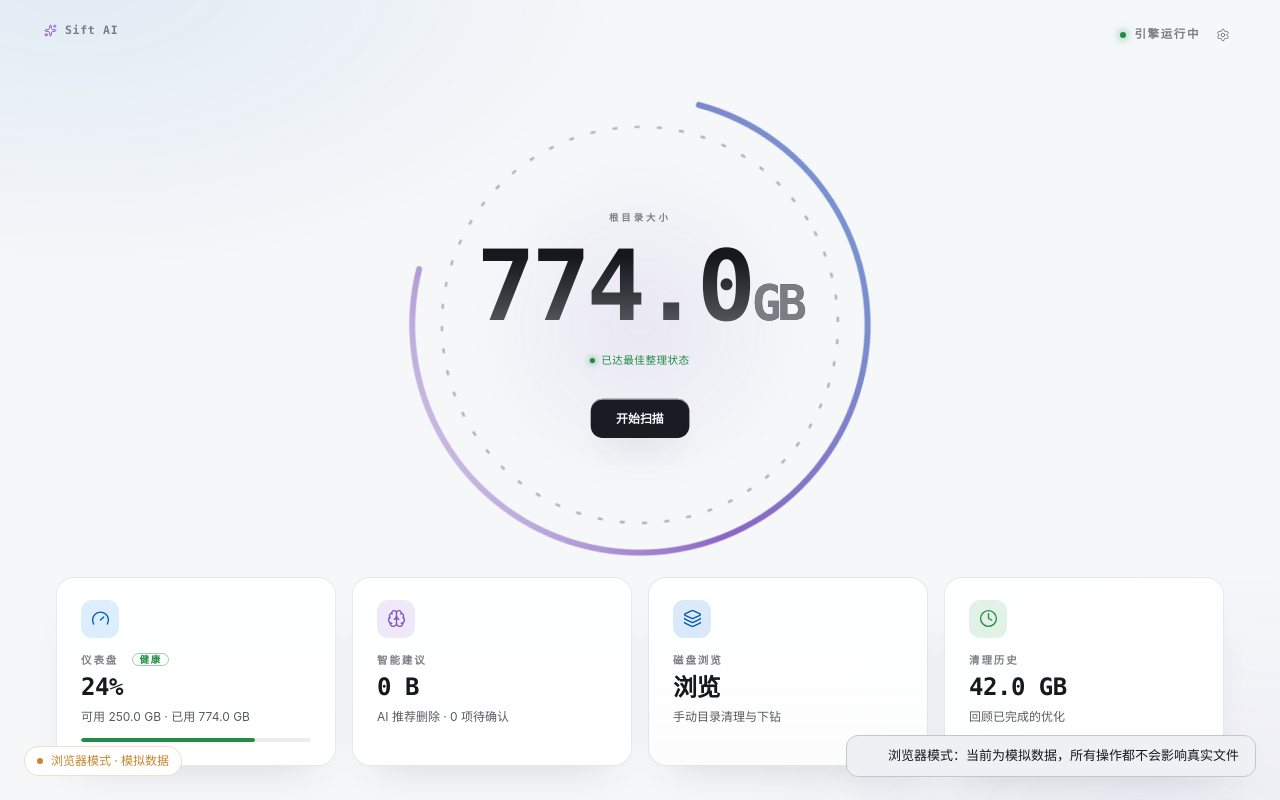
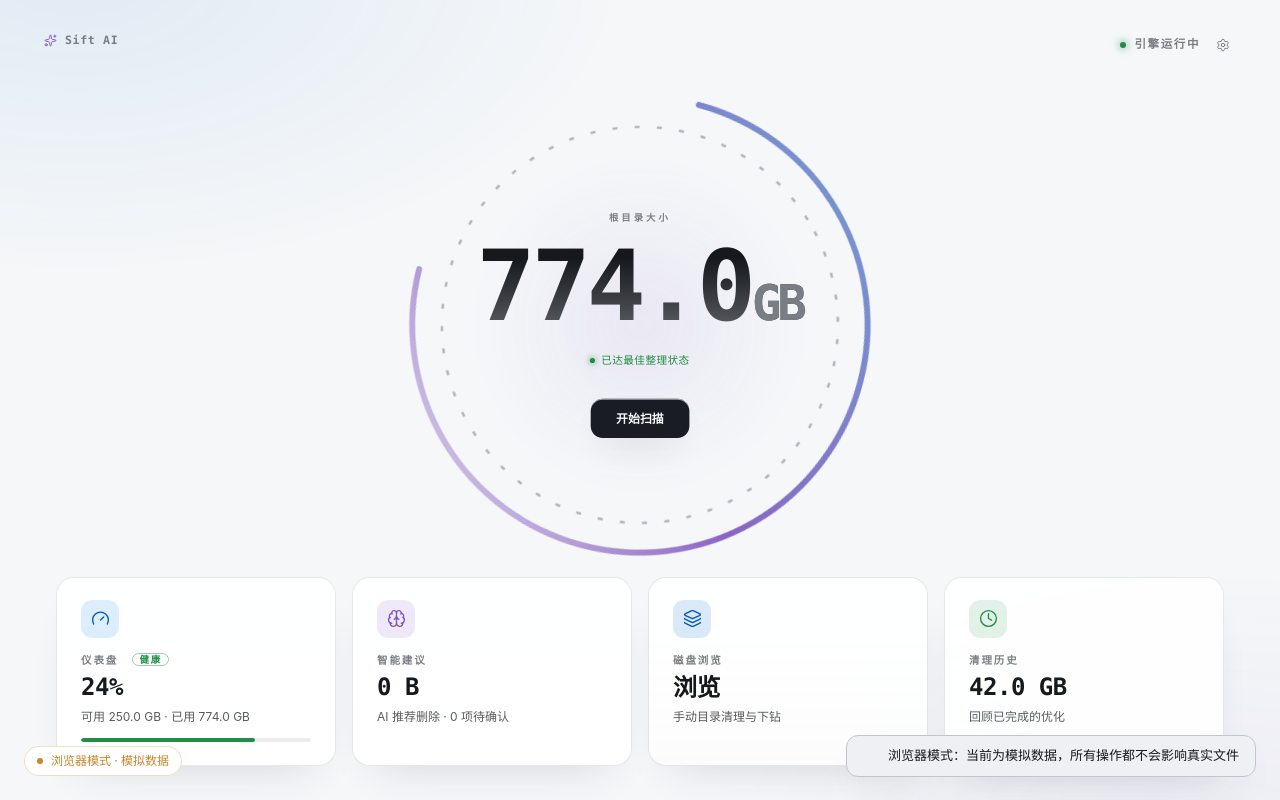
Before and after one commit to fancy2110/sift, a Svelte app: page / in a window 1280 px wide. Built offline with nearby package versions, Linux system fonts and the light colour scheme.

Commit message:
fix(home): lift the top row under the overlaid title bar

```diff
--- a/src/app.css
+++ b/src/app.css
@@ -391,5 +391,5 @@ html[data-platform='macos'] {
 }
 
 html[data-platform='macos'] {
-  --window-titlebar-height: 26px;
+  --window-titlebar-height: 0px;
 }
--- a/src/views/HomeView.svelte
+++ b/src/views/HomeView.svelte
@@ -435,7 +435,7 @@
 
   .hub-meta {
     position: absolute;
-    top: calc(22px + var(--titlebar-inset-y, 0px));
+    top: calc(22px + var(--titlebar-inset-y, 10px));
     display: inline-flex;
     align-items: center;
     gap: 8px;
```
